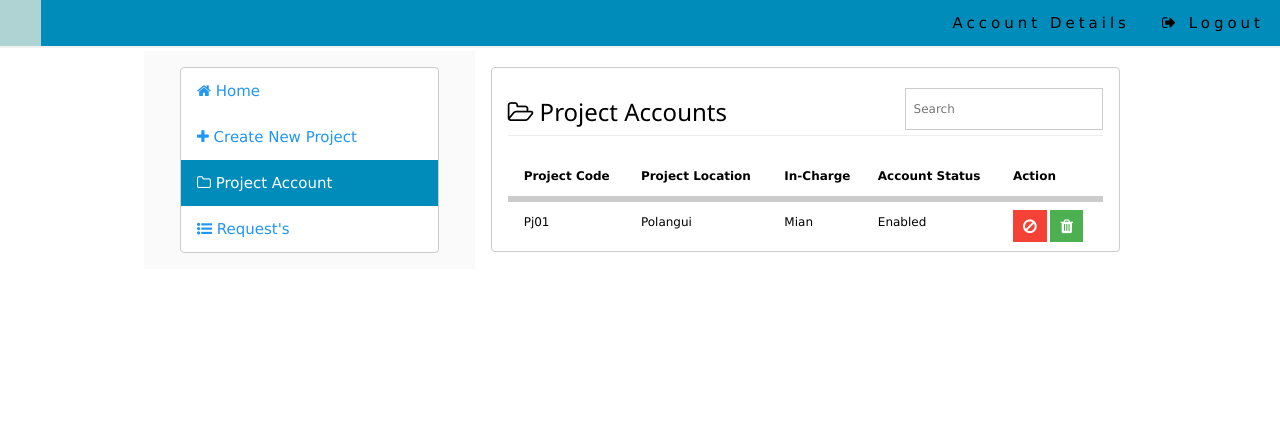
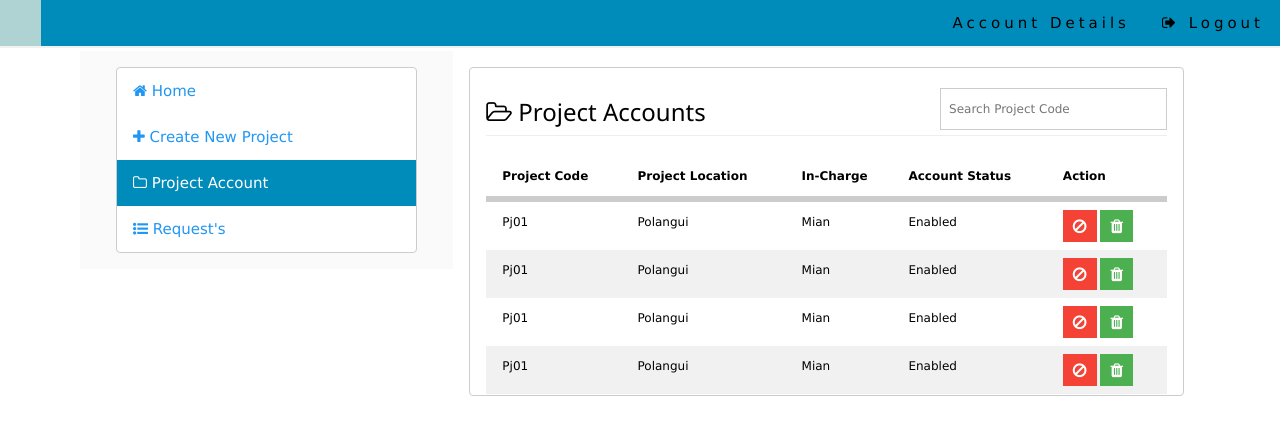
Before and after one commit to frankysamaniego/cfms, a PHP site: page /admin/index.php?projectAccount=true in a window 1280 px wide. Shown: the top 435 px of the page. Run offline with PHP 8.4, Linux system fonts and the light colour scheme.

Commit message:
late push changes

```diff
--- a/admin/index.php
+++ b/admin/index.php
@@ -8,6 +8,7 @@
 	<link rel="stylesheet" type="text/css" href="../google/fafa.css">
 	<script src="../js/jquery.min.js"></script>
 	<script src="../js/jquery.js"></script>
+	<script src="../js/actions.js"></script>
 	<style>
 		.w3-bar-item:hover{
 			background-color:#afd2d2 !important;
@@ -23,7 +24,7 @@
 		@media only screen and (min-width: 1025px) {
 			/* For screens: higer than 768 px */
 			#left_menu_container{
-				margin:4% 10% 1%;
+				margin:4% 5% 1%;
 			}
 		}
 		@media only screen and (max-width: 768px) {
--- a/admin/projectAccount.php
+++ b/admin/projectAccount.php
@@ -26,22 +26,55 @@ function delete_(x,id){
 		<h3 class="" style="margin-bottom:0px;margin-top:20px"><i class="fa fa-folder-open-o fa-fx"></i> Project Accounts</h3>
 		</div>
 		<div class="w3-rest">
-		<input type="text" class="w3-right w3-small w3-border w3-input" style="margin-top:20px" onchange="searchAccount()" placeholder="Search" />
+		<input type="text" class="w3-right w3-small w3-border w3-input" onkeyup="search()" style="margin-top:20px" id="toSearch" placeholder="Search Project Code" />
 		</div>
 		<hr style="margin-top:5px;"/>
 	</div>
 	<div class="w3-row">
-		<table class="w3-table w3-small w3-striped">
+		<table class="w3-table w3-small w3-striped" id="searchTable">
 			<thead>
 				<tr class="w3-bottombar w3-hover" style="font-weight:bold;">
-					<td>Project Code</td>
-					<td>Project Location</td>
-					<td>In-Charge</td>
-					<td>Account Status</td>
-					<td>Action</td>
+					<th>Project Code</th>
+					<th>Project Location</th>
+					<th>In-Charge</th>
+					<th>Account Status</th>
+					<th>Action</th>
 				</tr>
 			</thead>
 			<tbody>
+				<tr id="trDel_1">
+					<td>Pj01</td>
+					<td>Polangui</td>
+					<td>Mian</td>
+					<td id="tdToggle_1">Enabled</td>
+					<td>
+						<button class="w3-red w3-button w3-small" style="padding:4px 10px;"  onclick="return disable(1)" id="disable_1"><i class="fa fa-ban fa-lg"></i></button>
+						<button class="w3-green w3-button w3-small" style="padding:4px 10px;display:none;" onclick="return enable(1)" id="enable_1"><i class="fa fa-check fa-lg"></i></button>
+						<button class="w3-green w3-button w3-small" style="padding:4px 10px;"onclick="return delete_(this,'1')"><i class="fa fa-trash fa-lg"></i></button>
+					</td>
+				</tr>
+				<tr id="trDel_1">
+					<td>Pj01</td>
+					<td>Polangui</td>
+					<td>Mian</td>
+					<td id="tdToggle_1">Enabled</td>
+					<td>
+						<button class="w3-red w3-button w3-small" style="padding:4px 10px;"  onclick="return disable(1)" id="disable_1"><i class="fa fa-ban fa-lg"></i></button>
+						<button class="w3-green w3-button w3-small" style="padding:4px 10px;display:none;" onclick="return enable(1)" id="enable_1"><i class="fa fa-check fa-lg"></i></button>
+						<button class="w3-green w3-button w3-small" style="padding:4px 10px;"onclick="return delete_(this,'1')"><i class="fa fa-trash fa-lg"></i></button>
+					</td>
+				</tr>
+				<tr id="trDel_1">
+					<td>Pj01</td>
+					<td>Polangui</td>
+					<td>Mian</td>
+					<td id="tdToggle_1">Enabled</td>
+					<td>
+						<button class="w3-red w3-button w3-small" style="padding:4px 10px;"  onclick="return disable(1)" id="disable_1"><i class="fa fa-ban fa-lg"></i></button>
+						<button class="w3-green w3-button w3-small" style="padding:4px 10px;display:none;" onclick="return enable(1)" id="enable_1"><i class="fa fa-check fa-lg"></i></button>
+						<button class="w3-green w3-button w3-small" style="padding:4px 10px;"onclick="return delete_(this,'1')"><i class="fa fa-trash fa-lg"></i></button>
+					</td>
+				</tr>
 				<tr id="trDel_1">
 					<td>Pj01</td>
 					<td>Polangui</td>
--- a/js/actions.js
+++ b/js/actions.js
@@ -1,3 +1,26 @@
+function search() {
+  // Declare variables
+  var input, filter, table, tr, td, i;
+  input = document.getElementById("toSearch");
+  filter = input.value.toUpperCase();
+  table = document.getElementById("searchTable");
+  tr = table.getElementsByTagName("tr");
+
+  // Loop through all table rows, and hide those who don't match the search query
+  for (i = 0; i < tr.length; i++) {
+    td = tr[i].getElementsByTagName("td")[0];
+    if (td) {
+      if (td.innerHTML.toUpperCase().indexOf(filter) > -1) {
+        tr[i].style.display = "";
+      } else {
+        tr[i].style.display = "none";
+      }
+    }
+  }
+}
+
+
+
 function login(){
 	var us = document.getElementById("usName").value;
 	var pw = document.getElementById("pWord").value;
```
